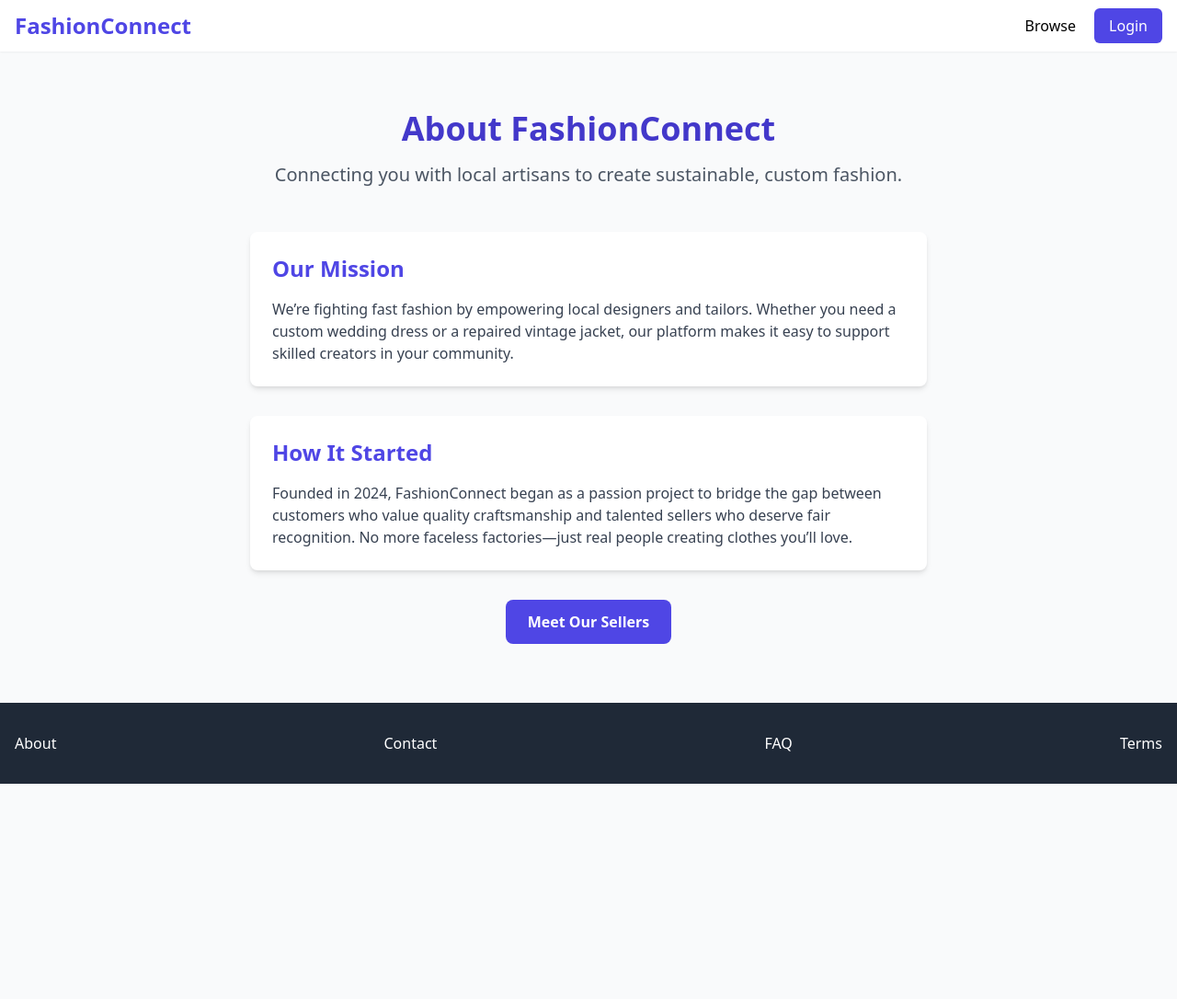
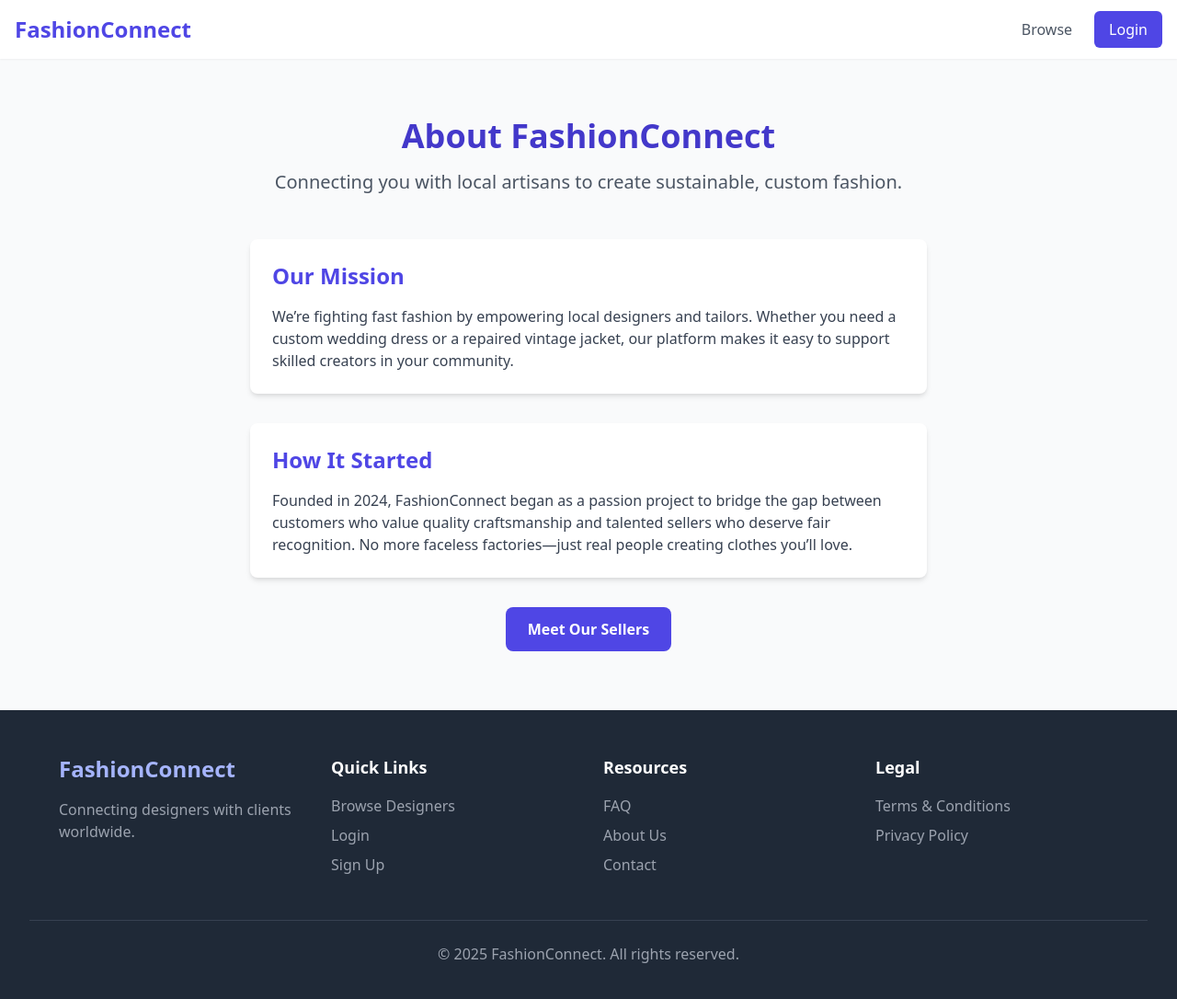
Before and after one commit to VALAUD/localdesign, a plain HTML site: page about.html in a window 1280 px wide. Shown: the whole page at 92% size. Before the commit the page ends 852 px from the top, so only its background shows below. Drawn offline with nearby package versions, Linux system fonts and the light colour scheme.

Commit message:
update index

```diff
--- a/partials/footer.html
+++ b/partials/footer.html
@@ -1,10 +1,45 @@
-<footer class="bg-gray-800 text-white py-8">
-  <div class="container mx-auto px-4">
-    <div class="flex flex-wrap justify-between">
-      <a href="/about.html" class="hover:text-indigo-300">About</a>
-      <a href="/contact.html" class="hover:text-indigo-300">Contact</a>
-      <a href="/faq.html" class="hover:text-indigo-300">FAQ</a>
-      <a href="/terms.html" class="hover:text-indigo-300">Terms</a>
+<footer class="bg-gray-800 text-white py-12">
+  <div class="container mx-auto px-6 lg:px-8"> <!-- Increased side padding -->
+    <div class="grid grid-cols-1 md:grid-cols-4 gap-8 max-w-6xl mx-auto">
+      <!-- Column 1: Brand Info -->
+      <div class="space-y-4 pl-2 md:pl-0"> <!-- Added left padding on mobile -->
+        <h3 class="text-2xl font-bold text-indigo-300">FashionConnect</h3>
+        <p class="text-gray-400">Connecting designers with clients worldwide.</p>
+      </div>
+
+      <!-- Column 2: Quick Links -->
+      <div class="space-y-4">
+        <h4 class="text-lg font-semibold text-white">Quick Links</h4>
+        <ul class="space-y-2">
+          <li><a href="/browse.html" class="text-gray-400 hover:text-indigo-300 transition-colors">Browse Designers</a></li>
+          <li><a href="/login.html" class="text-gray-400 hover:text-indigo-300 transition-colors">Login</a></li>
+          <li><a href="/sign-up.html" class="text-gray-400 hover:text-indigo-300 transition-colors">Sign Up</a></li>
+        </ul>
+      </div>
+
+      <!-- Column 3: Resources -->
+      <div class="space-y-4">
+        <h4 class="text-lg font-semibold text-white">Resources</h4>
+        <ul class="space-y-2">
+          <li><a href="/faq.html" class="text-gray-400 hover:text-indigo-300 transition-colors">FAQ</a></li>
+          <li><a href="/about.html" class="text-gray-400 hover:text-indigo-300 transition-colors">About Us</a></li>
+          <li><a href="/contact.html" class="text-gray-400 hover:text-indigo-300 transition-colors">Contact</a></li>
+        </ul>
+      </div>
+
+      <!-- Column 4: Legal -->
+      <div class="space-y-4 pr-2 md:pr-0"> <!-- Added right padding on mobile -->
+        <h4 class="text-lg font-semibold text-white">Legal</h4>
+        <ul class="space-y-2">
+          <li><a href="/terms-and-conditions.html" class="text-gray-400 hover:text-indigo-300 transition-colors">Terms & Conditions</a></li>
+          <li><a href="/privacy-policy.html" class="text-gray-400 hover:text-indigo-300 transition-colors">Privacy Policy</a></li>
+        </ul>
+      </div>
+    </div>
+
+    <!-- Copyright -->
+    <div class="border-t border-gray-700 mt-12 pt-6 text-center text-gray-400 px-4"> <!-- Added horizontal padding -->
+      <p>&copy; 2025 FashionConnect. All rights reserved.</p>
     </div>
   </div>
 </footer>
--- a/partials/header.html
+++ b/partials/header.html
@@ -1,9 +1,14 @@
-<header class="bg-white shadow-sm">
+<header class="bg-white shadow-sm sticky top-0 z-50">
   <div class="container mx-auto px-4 py-3 flex justify-between items-center">
-    <a href="/" class="text-2xl font-bold text-indigo-600">FashionConnect</a>
-    <nav>
-      <a href="/browse.html" class="mr-4 hover:text-indigo-600">Browse</a>
-      <a href="/login.html" class="bg-indigo-600 text-white px-4 py-2 rounded-md">Login</a>
+    <a href="/" class="text-2xl font-bold text-indigo-600 hover:text-indigo-700 transition-colors">
+      FashionConnect
+    </a>
+
+    <nav class="flex items-center space-x-6">
+      <a href="/browse.html" class="text-gray-600 hover:text-indigo-600 transition-colors">Browse</a>
+      <a href="/login.html" class="bg-indigo-600 hover:bg-indigo-700 text-white px-4 py-2 rounded-md transition-colors">
+        Login
+      </a>
     </nav>
   </div>
 </header>
```
Also changed, not shown: index.html (+7 -11 lines).
